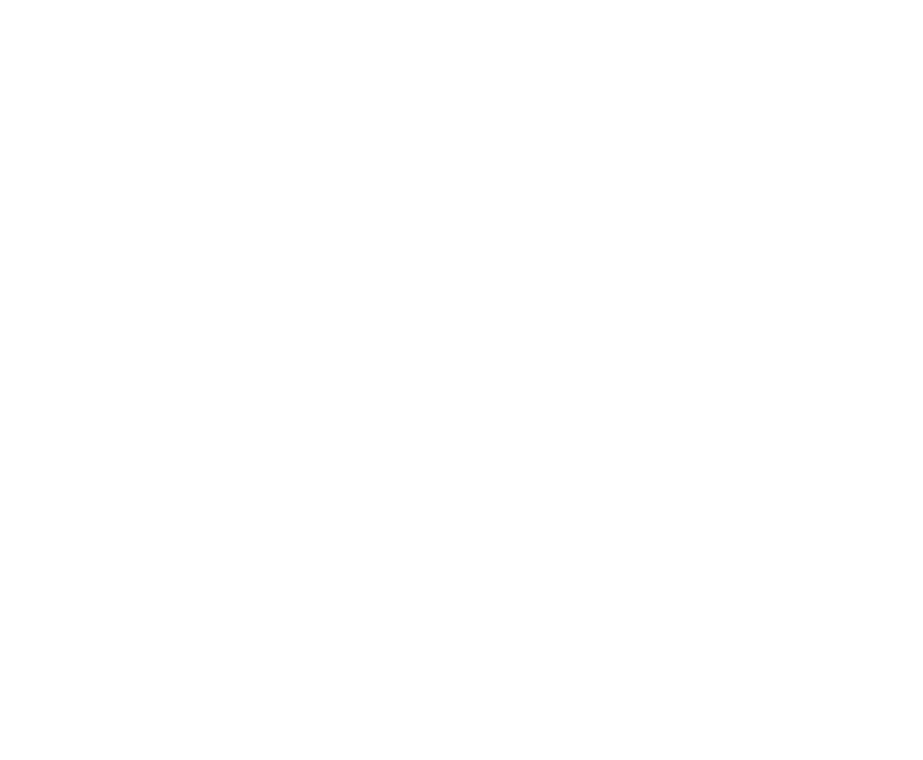
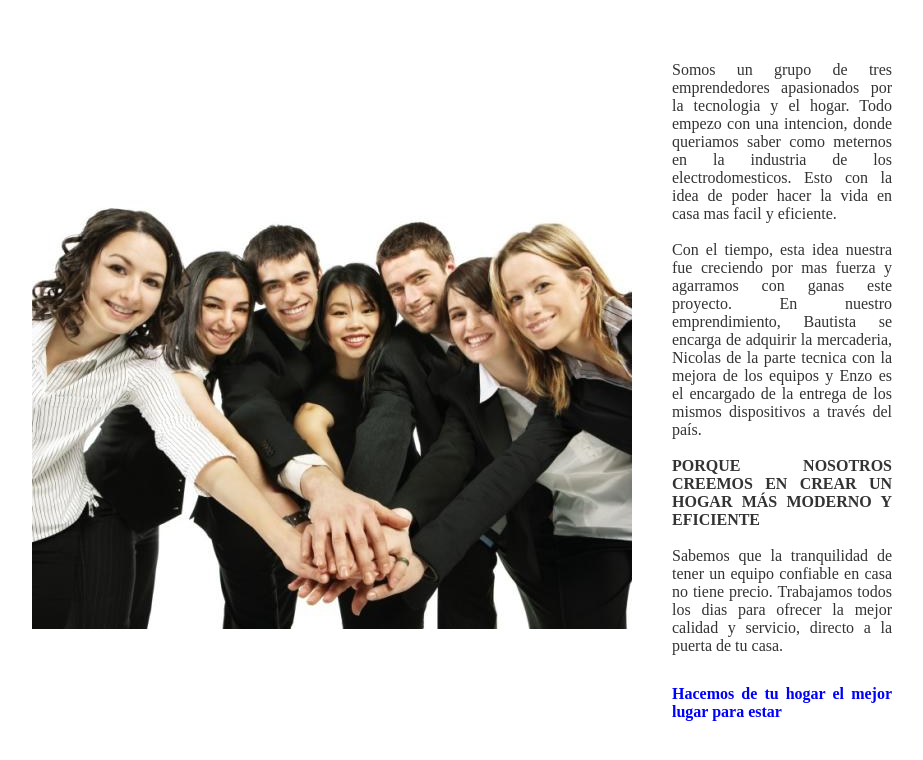
Before and after one commit to ecarbonero1/Proyecto03, a plain HTML site: page historia.html in a window 1280 px wide. Shown: the whole page, without its empty margins (178-1101 px from the left). Drawn offline with Linux system fonts and the light colour scheme.

Commit message:
Cree la base de nuestra historia

```diff
--- a/css/style.css
+++ /dev/null
@@ -1,9 +0,0 @@
-* {
-  margin: 0;
-  padding: 0;
-  box-sizing: border-box;
-}
-header img {
-  height: 100px;
-  width: auto;
-}
--- /dev/null
+++ b/css/styles.css
@@ -0,0 +1,56 @@
+* {
+  margin: 0;
+  padding: 0;
+  box-sizing: border-box;
+}
+header img {
+  height: 100px;
+  width: auto;
+}
+
+.logo{
+
+}
+
+.historia{
+  margin: 0;
+  padding: 0;
+  background-color: #ffffff;
+  color: #333333;
+  display: flex;
+  justify-content: center;
+  align-items: center;
+  min-height: 100vh;
+}
+
+.contenedor{
+  display: flex;
+  max-width: 900px;
+  width: 90%;
+  gap: 40px;
+  align-items: center;
+  padding: 20px;
+}
+
+.imagen-grupo{
+  flex: 1;
+}
+
+.columna-texto{
+  flex: 2;
+  text-align: justify;
+}
+
+.columna-texto p{
+margin-bottom: 18px;
+}
+
+.destacado{
+  font-weight: bold;
+}
+
+.frase-final{
+  color: blue;
+  font-weight: bold;
+  margin-top: 30px;
+}
--- a/historia.html
+++ b/historia.html
@@ -3,9 +3,45 @@
 <head>
     <meta charset="UTF-8">
     <meta name="viewport" content="width=device-width, initial-scale=1.0">
-    <title>Document</title>
+    <title>¿Quienes somos?</title>
+    <link rel="stylesheet" href="./css/styles.css">
 </head>
-<body>
 
+<body class="historia">
+    <main class="contenedor">
+        <div class="imagen-grupo">
+            <img src="./img/QS foto grupo (prueba).jpg" alt="">
+        </div>
+
+        <div class="columna-texto">
+            <p>
+                Somos un grupo de tres emprendedores apasionados por la tecnologia y el hogar. Todo empezo con una
+                intencion, donde queriamos saber como meternos en la industria de los electrodomesticos. Esto con la
+                idea de poder hacer la vida en casa mas facil y eficiente.
+            </p>
+
+            <p>
+                Con el tiempo, esta idea nuestra fue creciendo por mas fuerza y agarramos con ganas este proyecto. En
+                nuestro emprendimiento, Bautista se encarga de adquirir la mercaderia, Nicolas de la parte tecnica con
+                la mejora de los equipos y Enzo es el encargado de la entrega de los mismos dispositivos a través del
+                país.
+            </p>
+
+            <p class="destacado">
+                PORQUE NOSOTROS CREEMOS EN CREAR UN HOGAR MÁS MODERNO Y EFICIENTE
+            </p>
+
+            <p>
+                Sabemos que la tranquilidad de tener un equipo confiable en casa no tiene precio.
+                Trabajamos todos los dias para ofrecer la mejor calidad y servicio, directo a la puerta de tu casa.
+            </p>
+
+            <p class="frase-final">
+                Hacemos de tu hogar el mejor lugar para estar
+            </p>
+        </div>
+
+    </main>
 </body>
+
 </html>
```
Also changed, not shown: index.html (+3 -3 lines), img/QS foto grupo (prueba).jpg (added).
